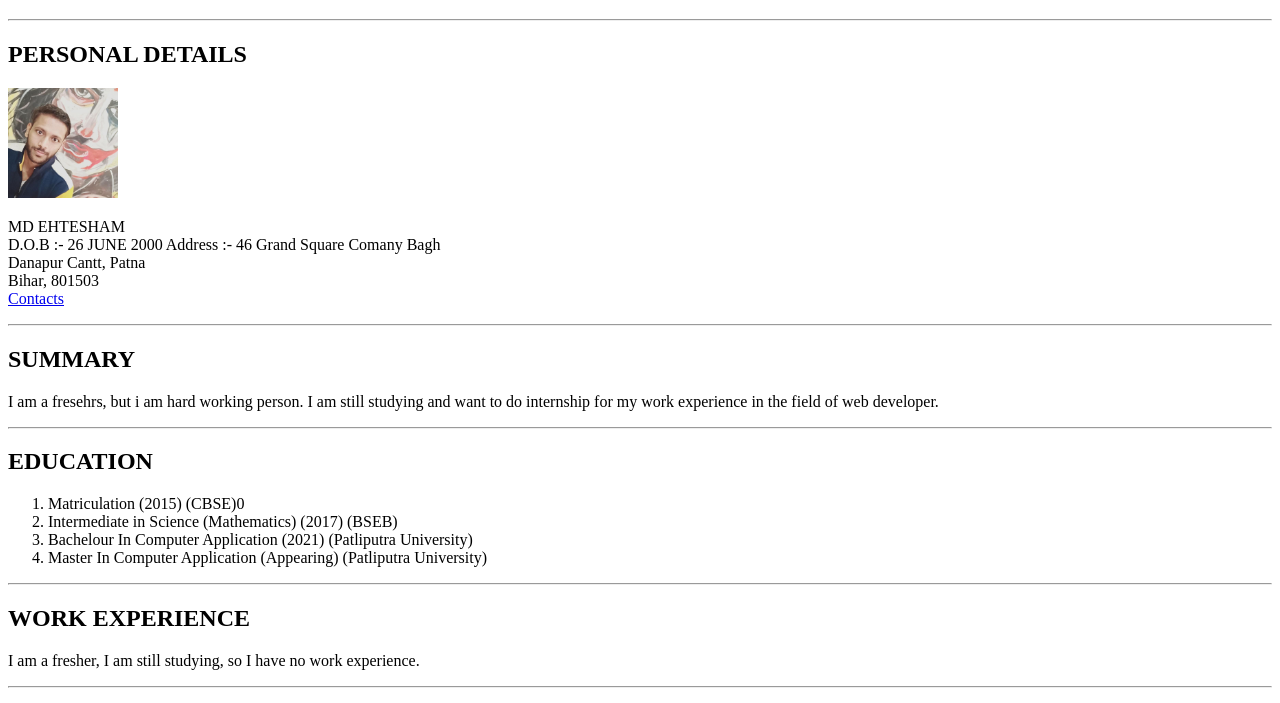
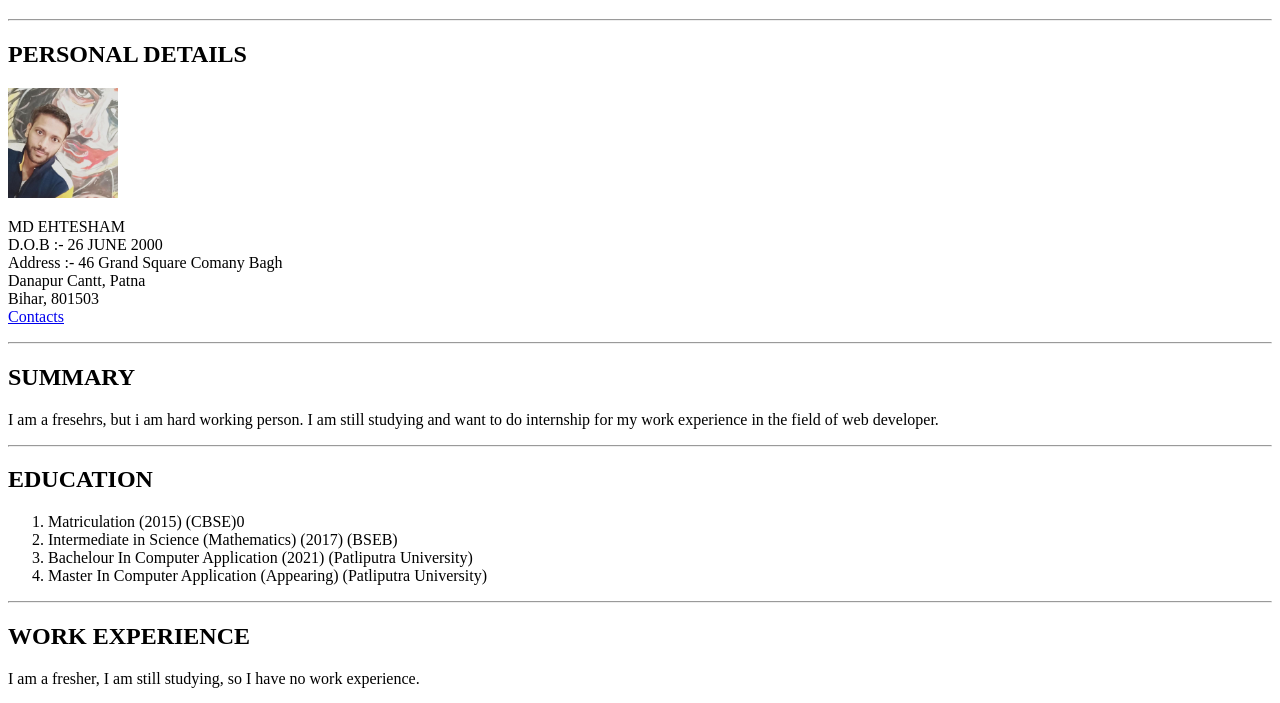
Before and after one commit to MdEhtesham784/resume, a plain HTML site: page index.html in a window 1280 px wide. Shown: the part 61-764 px from the top of the page. Drawn offline with Linux system fonts and the light colour scheme.

Commit message:
Update index.html

```diff
--- a/index.html
+++ b/index.html
@@ -13,7 +13,7 @@
         <img src="./IMG-20220609-WA0000.jpg"height="110"/>
         <p>
             MD EHTESHAM<br />
-            D.O.B :- 26 JUNE 2000
+            D.O.B :- 26 JUNE 2000<br />
             Address :- 46 Grand Square Comany Bagh<br >
             Danapur Cantt, Patna<br />
             Bihar, 801503<br />
```
